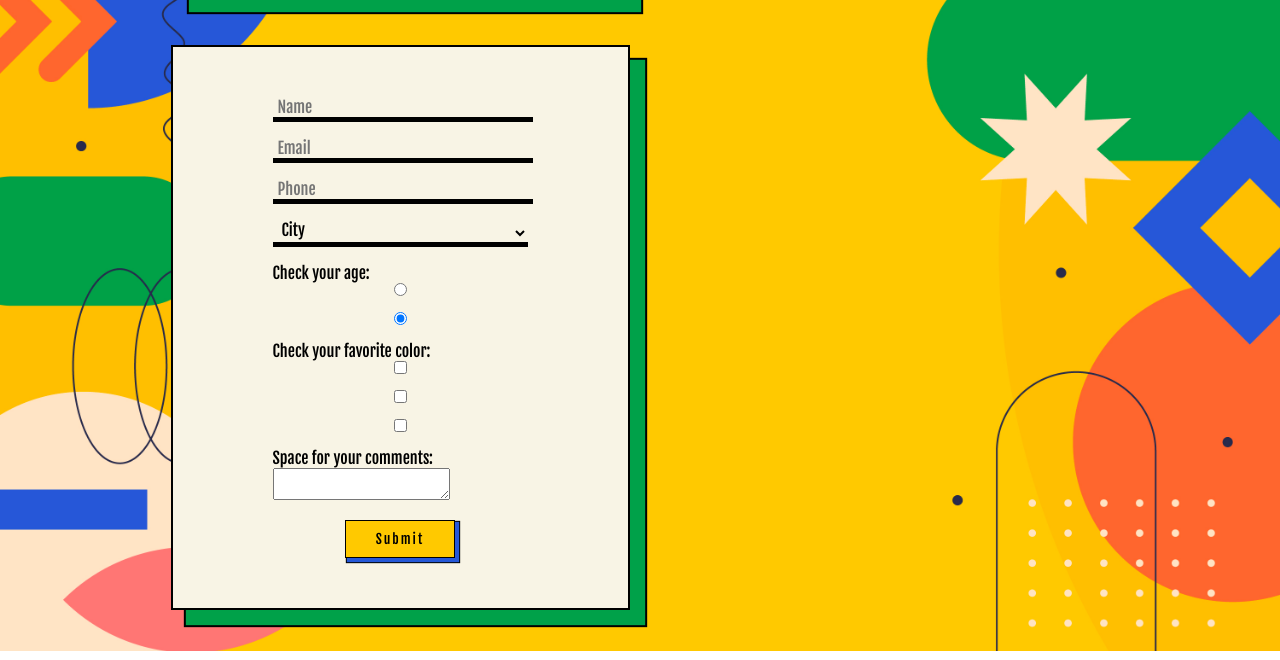
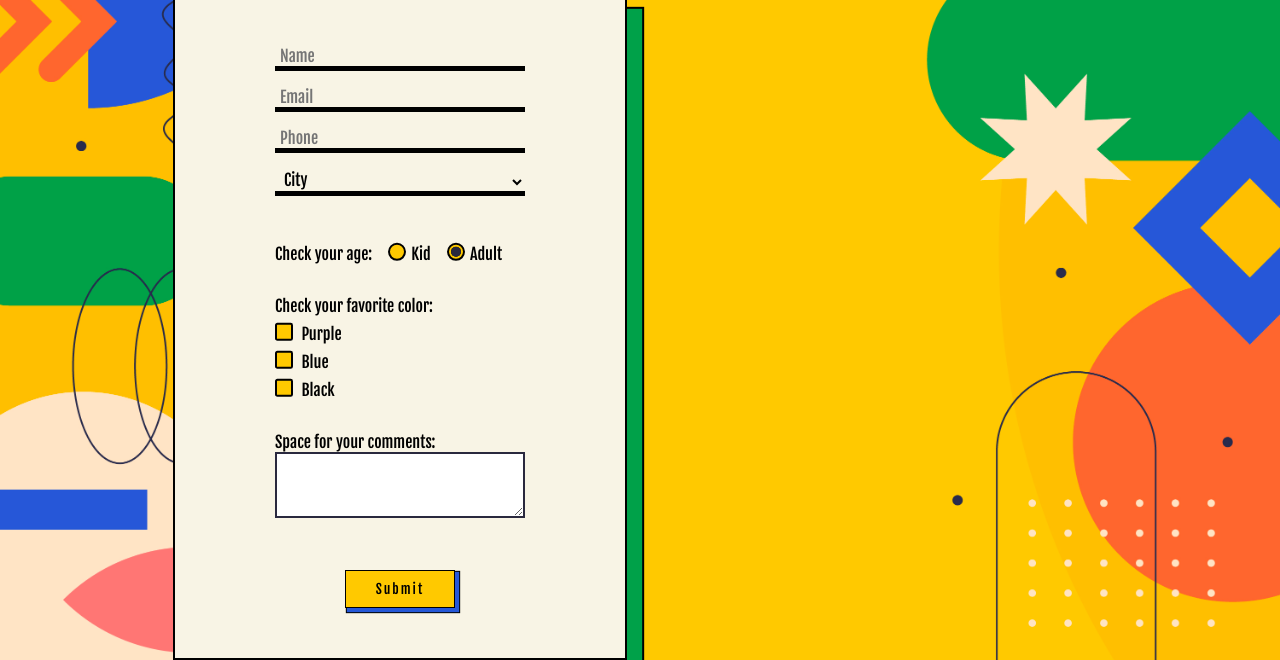
Before and after one commit to VeveCambor/jfc-survey-form, a plain HTML site: page index.html in a window 1280 px wide. Shown: the part 149-809 px from the top of the page. Drawn offline with Linux system fonts and the light colour scheme.

Commit message:
Radio buttons and checkbox css correction.

```diff
--- a/index.html
+++ b/index.html
@@ -11,14 +11,11 @@
     <h1 id="title">Cirilla page</h1>
     <p id="description">This is a private page, you must register.</p>
   </div>
-
   <form id="survey-form" class="form-survey">
     <div>
-      <input type="text" id="name" placeholder="Name">
-      <input type="email" id="email" placeholder="Email" pattern="[a-z0-9._%+-]+@[a-z0-9.-]+\.[a-z]{2, 4}$" title="Use the correct email format">
-      <input type="number" id="phonenumber" placeholder="Phone" pattern="[0-9]{3}-[0-9]{3}-[0-9]{4}" title="Use the correct number format">
-    </div>
-    <div>
+      <input type="text" id="name" placeholder="Name" class="input-form">
+      <input type="email" id="email" placeholder="Email" pattern="[a-z0-9._%+-]+@[a-z0-9.-]+\.[a-z]{2, 4}$" title="Use the correct email format" class="input-form">
+      <input type="number" id="phonenumber" placeholder="Phone" pattern="[0-9]{3}-[0-9]{3}-[0-9]{4}" title="Use the correct number format" class="input-form">
       <select name="City" id="dropdown">
         <option value="Option0">City</option>
         <option value="Option1">Praha</option>
@@ -28,19 +25,30 @@
         <option value="Option5">Košice</option>
       </select>
     </div>
-    <div>
-      <label>
-        <p>Check your age:</p>
-        <input name="age" type="radio" checked>
-        <input name="age" type="radio" checked>
+    <div class="radio-wrap">
+      <p>Check your age:</p>
+      <label class="label-radio">
+        <input name="age" type="radio" class="check-radio" checked>
+        Kid
+      </label>
+      <label class="label-radio">
+        <input name="age" type="radio" class="check-radio" checked>
+        Adult
       </label>
     </div>
-    <div>
-      <label>
-        <p>Check your favorite color:</p>
-        <input name="color-favorite" type="checkbox">
-        <input name="color-favorite" type="checkbox">
-        <input name="color-favorite" type="checkbox">
+    <div class="check-wrap">
+      <p>Check your favorite color:</p>
+      <label class="label-check">
+        <input name="color-favorite" type="checkbox" class="check-box">
+        Purple
+      </label>
+      <label class="label-check">
+        <input name="color-favorite" type="checkbox" class="check-box">
+        Blue
+      </label>
+      <label class="label-check">
+        <input name="color-favorite" type="checkbox" class="check-box">
+        Black
       </label>
     </div>
     <div>
--- a/styles.css
+++ b/styles.css
@@ -16,6 +16,7 @@
 ::before {
   margin: 0;
   padding: 0;
+  box-sizing: border-box;
 }
 
 body {
@@ -23,15 +24,12 @@ body {
   background-size: cover;
   width: 100vh;
   height: 100vh;
+  font-family: var(--font-face);
   display: flex;
   flex-direction: column;
   gap: 3rem;
   justify-content: center;
   align-items: center;
-}
-
-.title, p {
-  font-family: var(--font-face);
 }
 
 .title {
@@ -42,13 +40,114 @@ body {
 }
 
 .form-survey {
+  display: flex;
+  flex-direction: column;
+  gap: 2rem;
   background: var(--form-bg);
   padding: 50px 100px;
   border: 2px solid rgba(0,0,0,1);
   box-shadow: 15px 15px 1px var(--form-shadow), 15px 15px 1px 2px rgba(0,0,0,1);
 }
 
-input, select {
+/* CHECKBOX */
+.check-wrap {
+  display: flex;
+  flex-direction: column;
+  gap: 0.5rem;
+}
+
+.label-check {
+  display: flex;
+  flex-direction: row;
+  gap: 0.5rem;
+}
+
+.check-box {
+    -webkit-appearance: none;
+    appearance: none;
+    background-color: var(--form-secondary);
+    margin: 0;
+    font: inherit;
+    color: currentColor;
+    width: 1.15em;
+    height: 1.15em;
+    border: 0.15em solid currentColor;
+    border-radius: 0.15em;
+    transform: translateY(-0.075em);
+    display: grid;
+    place-content: center;
+}
+
+.check-box::before {
+  content: "";
+  width: 0.65em;
+  height: 0.65em;
+  clip-path: polygon(14% 44%, 0 65%, 50% 100%, 100% 16%, 80% 0%, 43% 62%);
+  transform: scale(0);
+  transform-origin: bottom left;
+  transition: 120ms transform ease-in-out;
+  box-shadow: inset 1em 1em var(--font-color);
+  background-color: CanvasText;
+}
+
+.check-box:checked::before {
+  transform: scale(1);
+}
+
+.check-box:focus {
+  outline: none
+}
+
+/* RADIO BUTTON */
+.radio-wrap {
+  display: flex;
+  flex-direction: row;
+  gap: 1rem;
+}
+
+.label-radio {
+  display: flex;
+  flex-direction: row;
+  gap: 0.3rem;
+}
+
+.check-radio {
+  -webkit-appearance: none;
+  appearance: none;
+  background-color: var(--form-secondary);
+  margin: 0;
+  font: inherit;
+  color: currentColor;
+  width: 1.15em;
+  height: 1.15em;
+  border: 0.15em solid currentColor;
+  border-radius: 50%;
+  transform: translateY(-0.075em);
+  display: grid;
+  place-content: center;
+}
+
+.check-radio::before {
+  content: "";
+  width: 0.65em;
+  height: 0.65em;
+  border-radius: 50%;
+  transform: scale(0);
+  transition: 120ms transform ease-in-out;
+  box-shadow: inset 1em 1em var(--font-color);
+  background-color: CanvasText;
+}
+
+.check-radio:checked:before {
+  transform: scale(1);
+}
+
+.check-radio:focus {
+  outline: none;
+}
+
+/* INPUT */
+.input-form, select {
   display: block;
   width: 100%;
   font-size: var(--font-size);
@@ -64,7 +163,7 @@ input, select {
   color: rgba(0,0,0,1);
 }
 
-input:focus, select:focus {
+.input-form:focus, select:focus {
   border-bottom: 5px solid var(--form-primary);
 }
 
@@ -77,6 +176,20 @@ input:-webkit-autofill:focus {
   transition: background-color 5000s ease-in-out 0s;
 }
 
+/* TEXTAREA */
+textarea {
+  min-height: 50px;
+  width: 100%;
+  padding: 1rem;
+  border: 2px solid var(--font-color);
+  outline: none;
+}
+
+textarea:focus {
+  border: 2px solid var(--form-primary);
+}
+
+/* SUBMIT BUTTON */
 button {
   display: block;
   margin: 0 auto;
```
